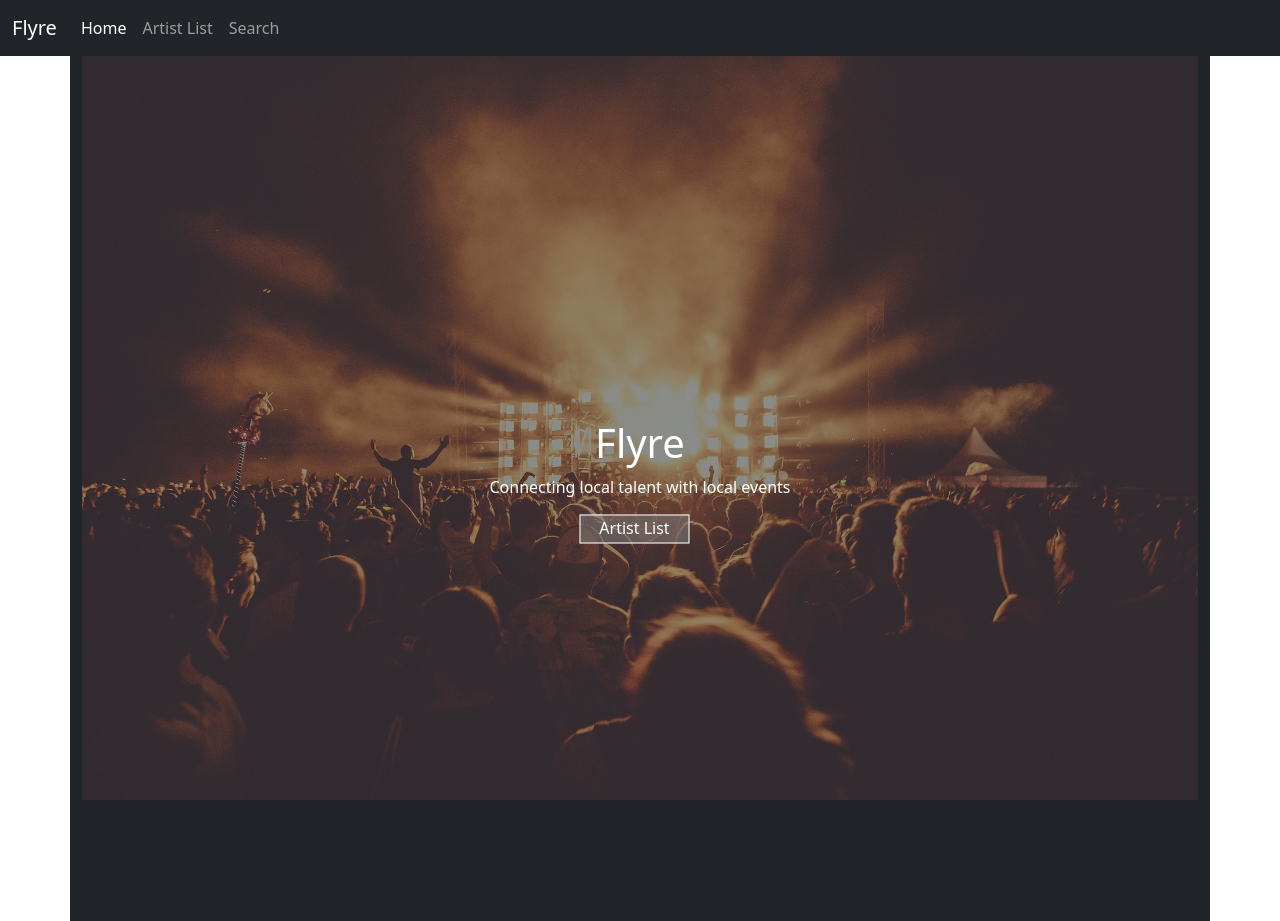
After one commit to Dannydoesdev/flyre, a Flask app: template templates/bootstrap.html in a window 1280 px wide. The commit adds this page. Run offline with Flask 2, Linux system fonts and the light colour scheme; the template is opened without the code that fills it, so the values that code supplies are empty; some libraries are stand-ins or nearby versions.

Commit message:
added bootstrap files to test styling that way - setup a new index template

```diff
--- /dev/null
+++ b/static/bstyles.css
@@ -0,0 +1,57 @@
+.row > div{
+    margin-bottom: 15px;
+}
+.header{
+    min-height: 90px;
+
+}
+.footer{
+    min-height: 60px;
+}
+.header, .footer{
+    background: #2f2f2f;
+}
+.sidebar{
+    background: #dbdfe5;
+}
+.intro{
+    /* background: #7e8aa0; */
+    min-height: 250px;
+    position: relative;
+    height: 850px;
+
+}
+.section{
+    min-height: 150px;
+    background: #dbdfe5;
+}
+.section.bg-alt{
+    background: #b4bac0;
+}
+
+#hero-text {
+    /* position: absolute; */
+    z-index: 2;
+    text-align: center;
+}
+
+#hero-text a {
+
+    color: white;
+    text-decoration: none;
+    border: 1px white solid;
+    width: 110px;
+    height: 29px;
+    display: block;
+    background: #8080807d;
+    margin-left: 90px;
+    padding: 10p;
+}
+
+#index-hero {
+    width: 100%;
+    height: 100%;
+    opacity: 0.5;
+    /* position: absolute; */
+    /* z-index: -1; */
+}
--- /dev/null
+++ b/templates/bootstrap.html
@@ -0,0 +1,57 @@
+<!DOCTYPE html>
+<html lang="en">
+<head>
+
+    <script defer src="https://cdn.jsdelivr.net/npm/bootstrap@5.1.3/dist/js/bootstrap.bundle.min.js" integrity="sha384-ka7Sk0Gln4gmtz2MlQnikT1wXgYsOg+OMhuP+IlRH9sENBO0LRn5q+8nbTov4+1p" crossorigin="anonymous"></script>
+
+    <meta charset="utf-8">
+    <meta name="viewport" content="width=device-width, initial-scale=1">
+    <title>Testing homepage</title>
+
+    <link rel="stylesheet" href="../static/bstyles.css">
+
+    <link href="https://cdn.jsdelivr.net/npm/bootstrap@5.1.3/dist/css/bootstrap.min.css" rel="stylesheet" integrity="sha384-1BmE4kWBq78iYhFldvKuhfTAU6auU8tT94WrHftjDbrCEXSU1oBoqyl2QvZ6jIW3" crossorigin="anonymous">
+
+</head>
+<body>
+
+
+    <nav class="navbar navbar-expand-lg navbar-dark bg-dark">
+        <div class="container-fluid">
+        <a class="navbar-brand" href="/">Flyre</a>
+        <button class="navbar-toggler" type="button" data-bs-toggle="collapse" data-bs-target="#navbarSupportedContent" aria-controls="navbarSupportedContent" aria-expanded="false" aria-label="Toggle navigation">
+          <span class="navbar-toggler-icon"></span>
+        </button>
+
+        <div class="collapse navbar-collapse" id="navbarNavAltMarkup">
+            <div class="navbar-nav">
+              <a class="nav-link active" aria-current="page" href="/">Home</a>
+              <a class="nav-link" href="#">Artist List</a>
+              <a class="nav-link" href="#">Search</a>
+            </div>
+          </div>
+        </div>
+      </nav>
+
+    <div class="container bg-dark text-white">
+
+
+        <div class="row">
+            <div class="col-12 intro relative">
+                <div id="hero-text" class="position-absolute top-50 start-50 translate-middle">
+                    <h1>Flyre</h1>
+                    <p>Connecting local talent with local events</p>
+                    <a href="/artist_list">Artist List</a>
+                </div>
+                <div>
+                    <img id="index-hero" src="../static/img/hero-test-sml.jpg">
+                </div>
+                </div>
+            </div>
+        </div>
+
+</div>
+
+
+</body>
+</html>
--- a/templates/index.html
+++ b/templates/index.html
@@ -18,6 +18,8 @@
 
 {% endif %}
 
+<img id="index-hero" src="static/img/hero-test.jpg">
+
 
 <section>
     <h2>Featured artists:</h2>
```
Also changed, not shown: static/img/hero-test-sml.jpg (added), static/img/hero-test.jpg (added).
